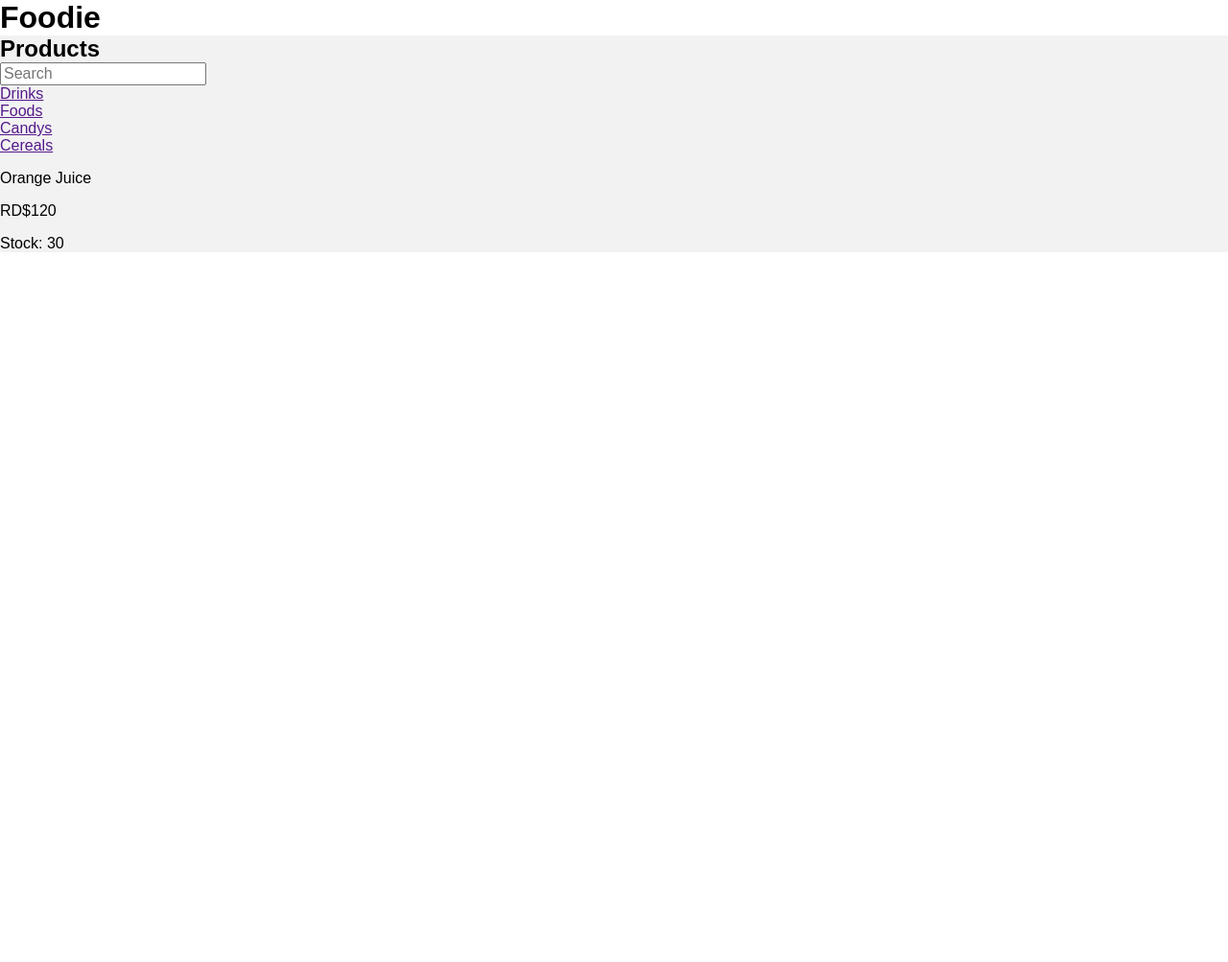
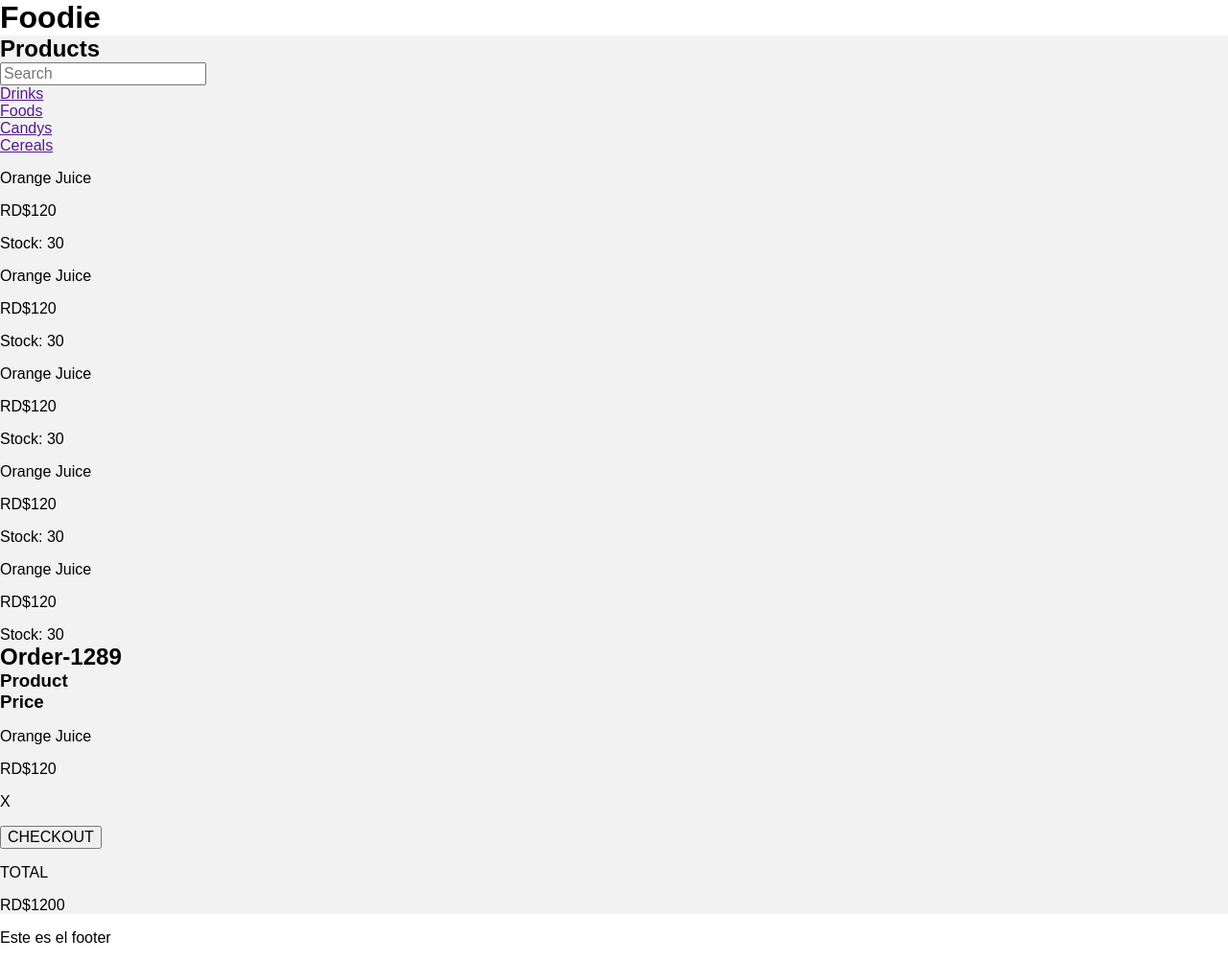
Before and after one commit to glopezep/scaft, a website built with webpack: page public/index.html in a window 1280 px wide. Shown: the whole page at 96% size. Before the commit the page ends 800 px from the top, so only its background shows below. Built offline with nearby package versions, Linux system fonts and the light colour scheme; files whose address does not match are found by name.

Commit message:
OrderBox completado

```diff
--- a/public/app.css
+++ b/public/app.css
@@ -368,18 +368,3 @@ body {
 
 .App-content {
   background-color: #F2F2F2; }
-
-.Filter {
-  margin-right: .5em; }
-
-.Filters {
-  display: flex;
-  margin-top: .5em; }
-
-.Products {
-  width: 60%; }
-
-.Products-header {
-  display: flex;
-  justify-content: space-between;
-  align-items: center; }
--- a/public/index.html
+++ b/public/index.html
@@ -48,9 +48,79 @@
               <span class="Product-cant">30</span>
             </div>
           </li>
+          <li class="Product">
+            <i class="Product-icon"></i>
+            <div class="Product-description">
+              <P class="Product-title">Orange Juice</P>
+              <P class="Product-price">RD$120</P>
+            </div>
+            <div class="Product-stock">
+              <span class="Product-label">Stock:</span>
+              <span class="Product-cant">30</span>
+            </div>
+          </li>
+          <li class="Product">
+            <i class="Product-icon"></i>
+            <div class="Product-description">
+              <P class="Product-title">Orange Juice</P>
+              <P class="Product-price">RD$120</P>
+            </div>
+            <div class="Product-stock">
+              <span class="Product-label">Stock:</span>
+              <span class="Product-cant">30</span>
+            </div>
+          </li>
+          <li class="Product">
+            <i class="Product-icon"></i>
+            <div class="Product-description">
+              <P class="Product-title">Orange Juice</P>
+              <P class="Product-price">RD$120</P>
+            </div>
+            <div class="Product-stock">
+              <span class="Product-label">Stock:</span>
+              <span class="Product-cant">30</span>
+            </div>
+          </li>
+          <li class="Product">
+            <i class="Product-icon"></i>
+            <div class="Product-description">
+              <p class="Product-title">Orange Juice</p>
+              <p class="Product-price">RD$120</p>
+            </div>
+            <div class="Product-stock">
+              <span class="Product-label">Stock:</span>
+              <span class="Product-cant">30</span>
+            </div>
+          </li>
         </ul>
       </div>
+      <div class="OrderBox">
+        <header class="OrderHeader">
+          <h2 class="OrderHeader-title">Order-1289</h2>
+          <div class="OrderHeader-row">
+            <h3 class="OrderHeader-subTitle">Product</h3>
+            <h3 class="OrderHeader-subTitle">Price</h3>
+          </div>
+        </header>
+        <ul class="ProductList">
+          <li class="Product--inline">
+            <p class="Product-title">Orange Juice</p>
+            <p class="Product-price">RD$120</p>
+            <p class="Product-close">X</p>
+          </li>
+        </ul>
+        <footer class="ProductFooter">
+          <button class="ProductFooter-button">CHECKOUT</button>
+          <div class="ProductFooter-total">
+            <p class="ProductFooter-label">TOTAL</p>
+            <p class="ProductFooter-cant">RD$1200</p>
+          </div>
+        </footer>
+      </div>
     </section>
+    <footer class="Footer">
+      <p class="Footer-text">Este es el footer</p>
+    </footer>
   </main>
   <script src="app.js"></script>
 </body>
--- a/src/index.scss
+++ b/src/index.scss
@@ -9,22 +9,3 @@ body {
 .App-content {
   background-color: $silver-colorLight;
 }
-
-.Filter {
-  margin-right: .5em;
-}
-
-.Filters {
-  display: flex;
-  margin-top: .5em;
-}
-
-.Products {
-  width: 60%;
-}
-
-.Products-header {
-  display: flex;
-  justify-content: space-between;
-  align-items: center;
-}
```
